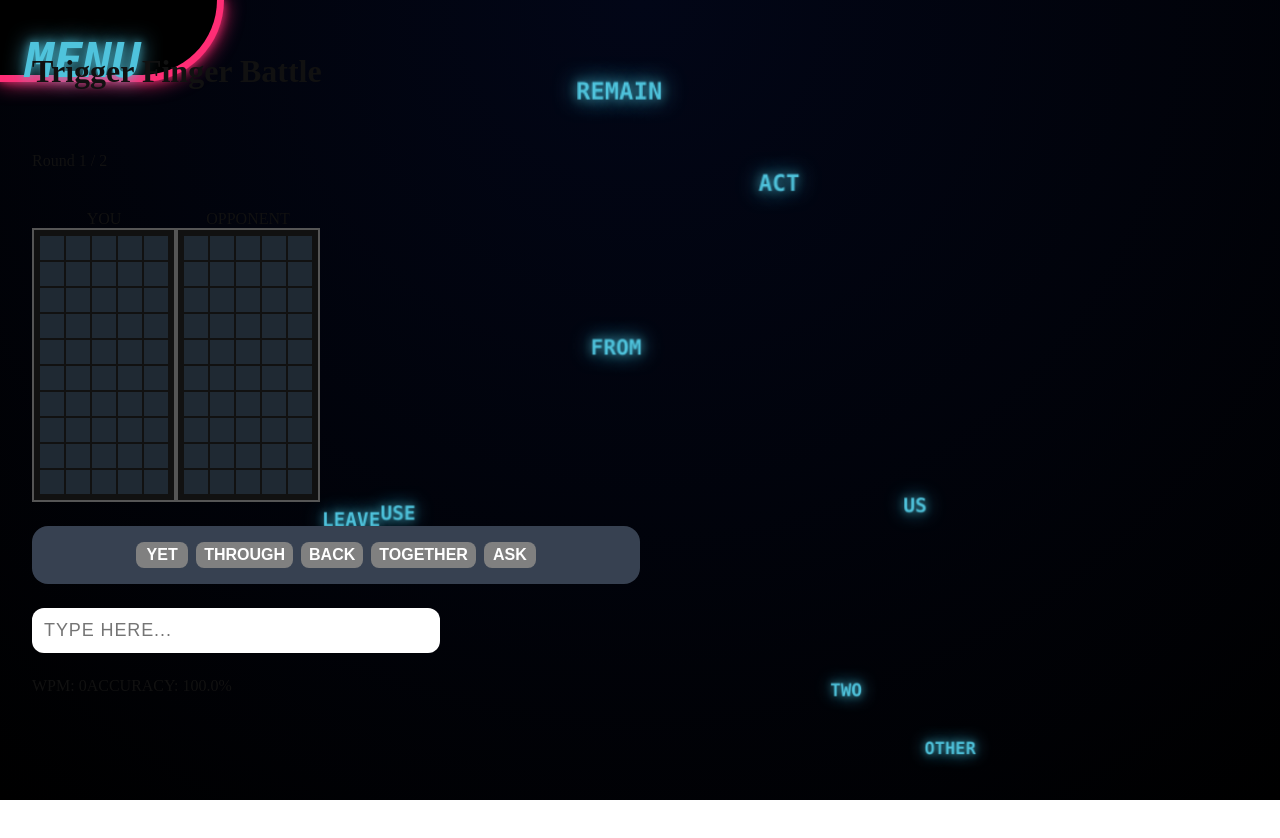
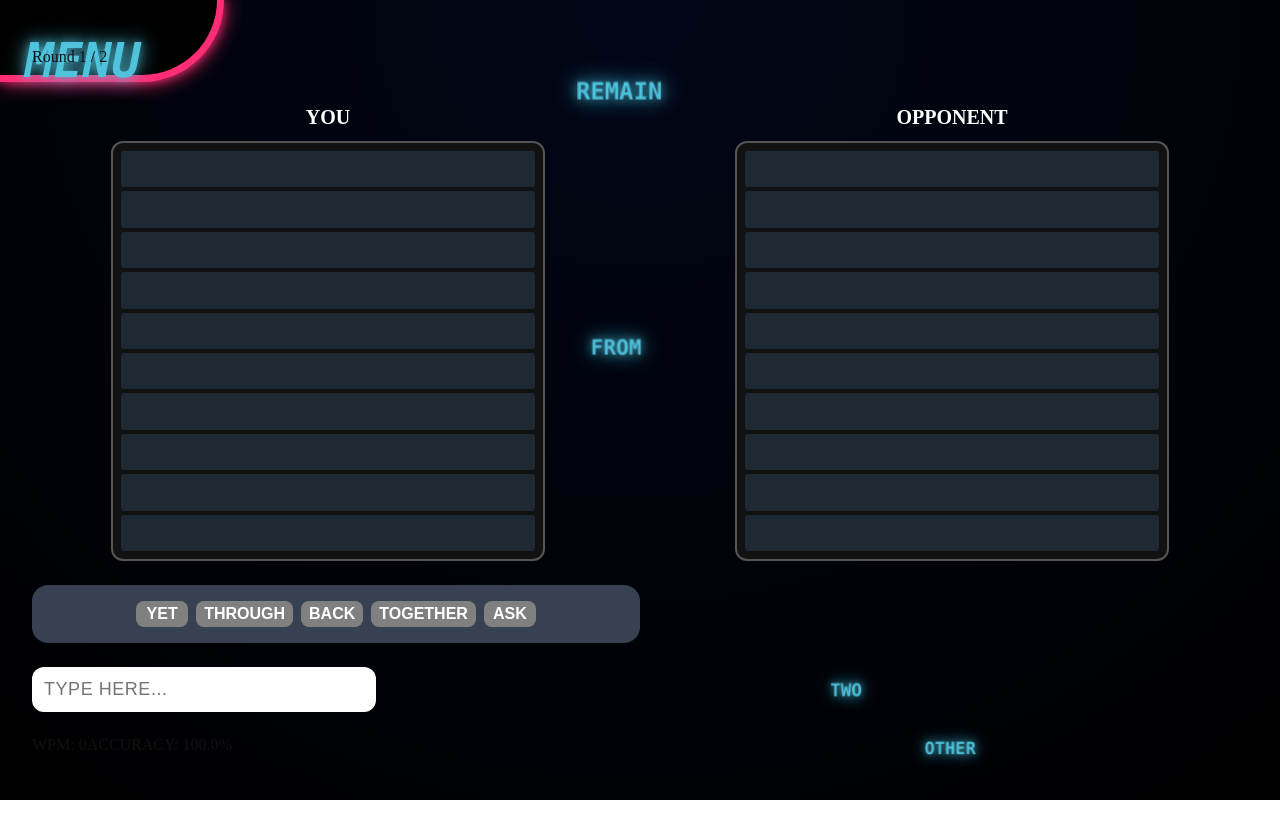
Before and after one commit to Bwin44/TriggerFingerGame, a React (Vite) app in the folder triggerfinger/: page / in a window 1280 px wide. Both pictures are taken after a click on the button "START GAME". Shown: the top 838 px of the page. Built offline with nearby package versions, Linux system fonts and the light colour scheme.

Commit message:
Modified board to appear larger and centered

```diff
--- a/triggerfinger/src/assets/game.css
+++ b/triggerfinger/src/assets/game.css
@@ -180,13 +180,13 @@
 
 /* Input box */
 .game-input {
-  width: 24rem;
+  width: 20rem;
   padding: 0.75rem;
   font-size: 1.125rem;
   border-radius: 0.75rem;
   border: none;
   text-transform: uppercase;
-  letter-spacing: 0.05em;
+  letter-spacing: 0.03em;
   outline: none;
 }
 
@@ -228,9 +228,9 @@
 
 /* Grid fills available space */
 .board-grid {
-  width: 100%;
+  width: 70%;
   aspect-ratio: 1 / 2;        /* Tall board */
-  max-height: 70vh;
+  max-height: 50vh;
 
   display: grid;
   gap: 4px;
--- a/triggerfinger/src/components/Game.jsx
+++ b/triggerfinger/src/components/Game.jsx
@@ -4,7 +4,7 @@ import "../assets/game.css";
 
 /* ================= CONFIG ================= */
 const ROWS = 10;
-const COLS = 5;
+const COLS = 1;
 const WORDS_PER_ATTACK = 5;
 const WORDS_PER_CLEAR = 7;
 const ROUNDS = 2;
@@ -44,33 +44,26 @@ const removeLine = (board) => [Array(COLS).fill(0), ...board.slice(0, -1)];
 /* ================= BOARD ================= */
 function Board({ board, title, overlay }) {
   return (
-    <div className="relative">
-      <div className="text-center mb-2 font-bold">{title}</div>
+    <div className="board">
+      <div className="board-title">{title}</div>
 
       <div
+        className="board-grid"
         style={{
-          display: "grid",
-          gridTemplateColumns: `repeat(${COLS}, 24px)`,
-          gap: "2px",
-          background: "#111",
-          padding: "6px",
-          border: "2px solid #555",
+          gridTemplateColumns: `repeat(${COLS}, 1fr)`,
+          gridTemplateRows: `repeat(${ROWS}, 1fr)`
         }}
       >
         {board.flat().map((cell, i) => (
           <div
             key={i}
-            style={{
-              width: "24px",
-              height: "24px",
-              background: cell ? "#4ade80" : "#1f2933",
-            }}
+            className={`board-cell ${cell ? "filled" : ""}`}
           />
         ))}
       </div>
 
       {overlay && (
-        <div className="absolute inset-0 flex items-center justify-center text-2xl font-bold text-red-500">
+        <div className="board-overlay">
           {overlay}
         </div>
       )}
@@ -235,14 +228,13 @@ export default function Game({ onGameOver }) {
   /* ================= RENDER ================= */
   return (
     <div className="game-container">
-      <h1 className="text-3xl font-bold mb-2">Trigger Finger Battle</h1>
       <p className="mb-4">Round {round} / {ROUNDS}</p>
 
       {!gameStarted && countdown > 0 && (
         <div className="text-4xl font-bold mb-4">{countdown}</div>
       )}
 
-      <div className="flex gap-6 mb-4">
+      <div className="board-container">
         <Board
           board={playerBoard}
           title="YOU"
```
